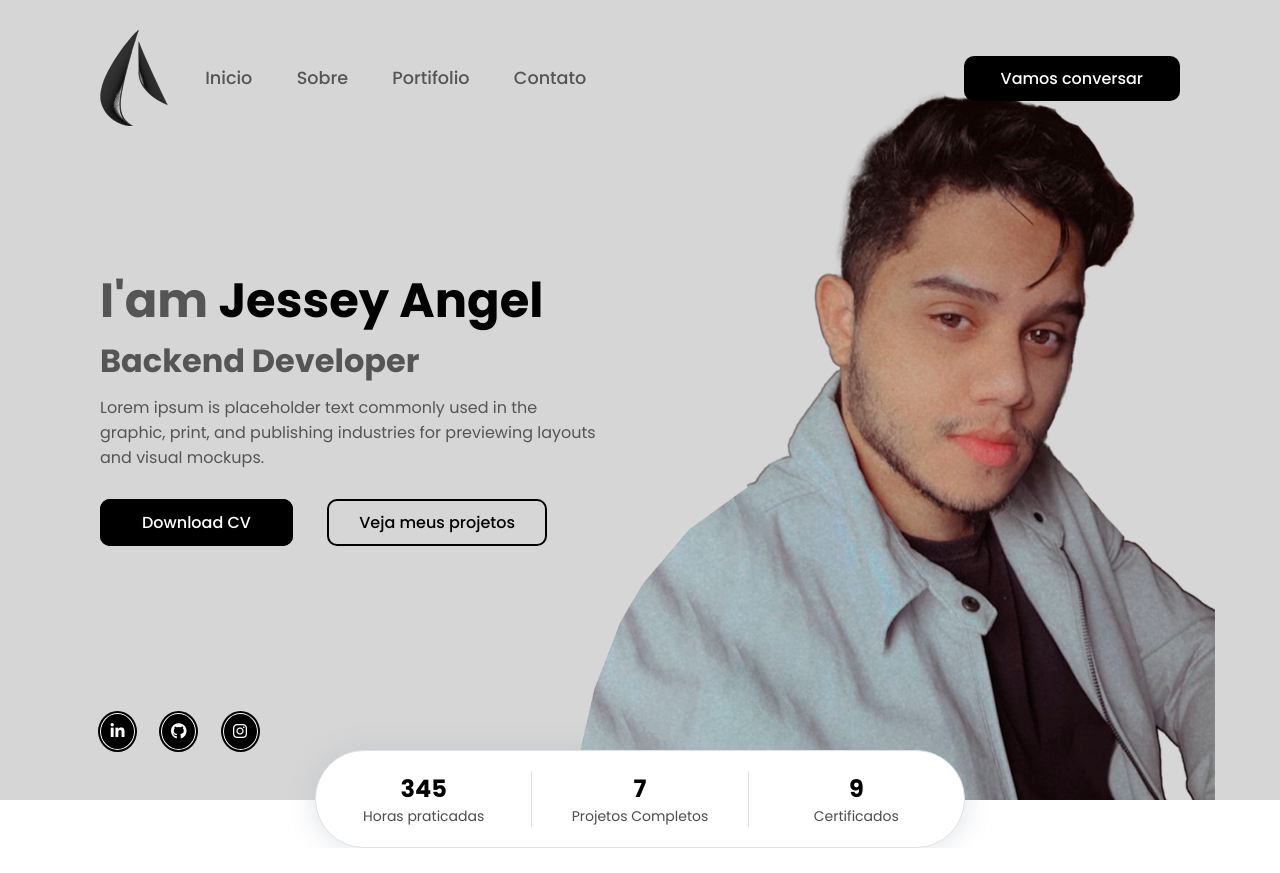
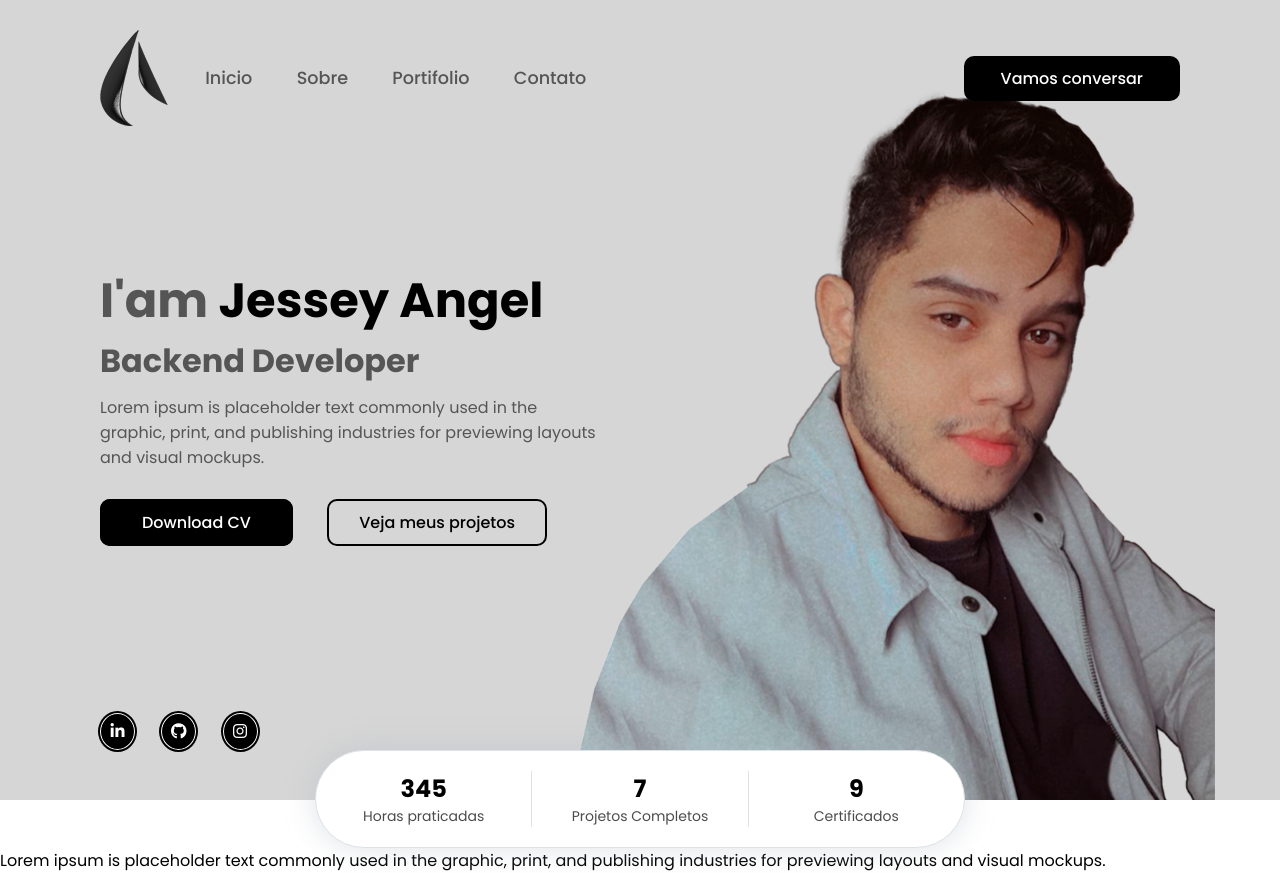
Before and after one commit to jesseyangel/Portofolio-oficial, a plain HTML site: page index.html in a window 1280 px wide. Before the commit the page ends 848 px from the top, so only its background shows below. Drawn offline with Linux system fonts and the light colour scheme.

Commit message:
add text

```diff
--- a/index.html
+++ b/index.html
@@ -58,6 +58,12 @@
             </div>
         </div>
 
+        <section class="">
+
+            <p> Lorem ipsum is placeholder text commonly used in the graphic, print, and publishing industries for previewing layouts and visual mockups. </p>
+
+        </section>
+
 
 
 </body>
```
